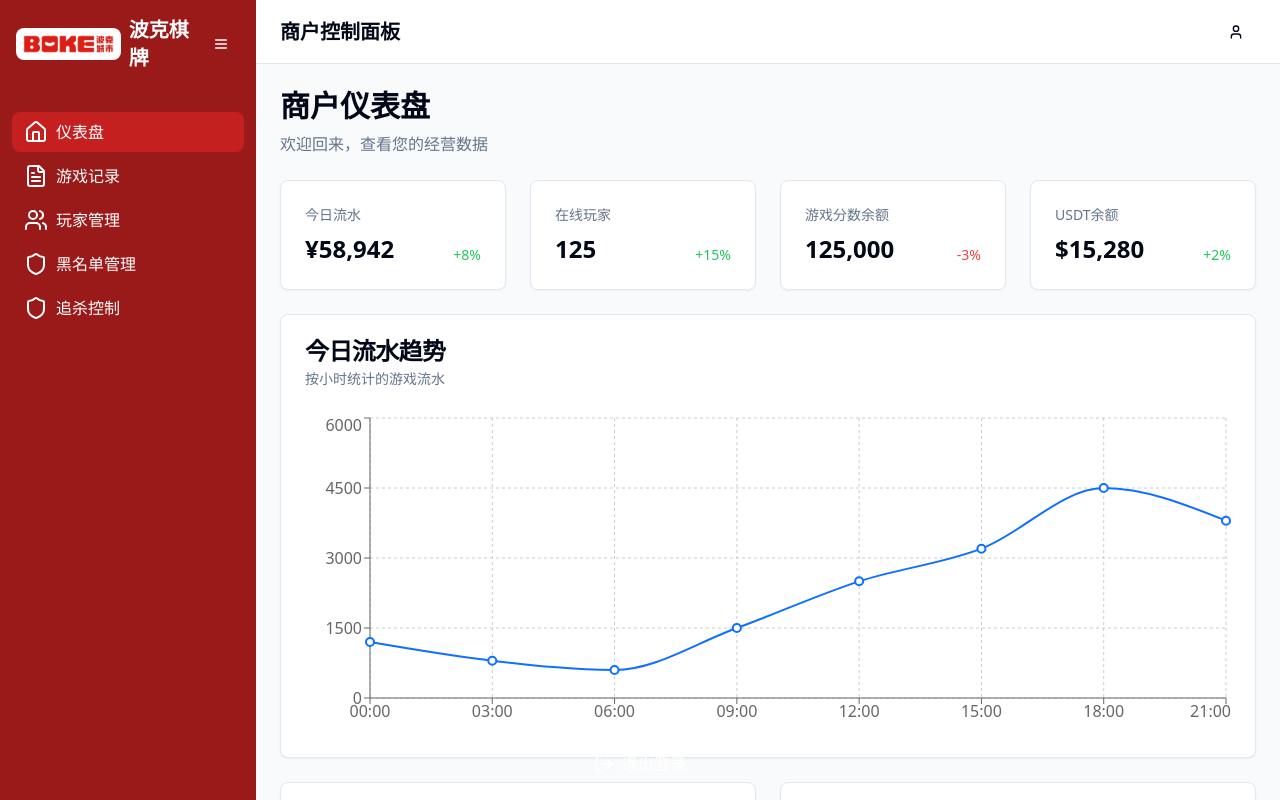
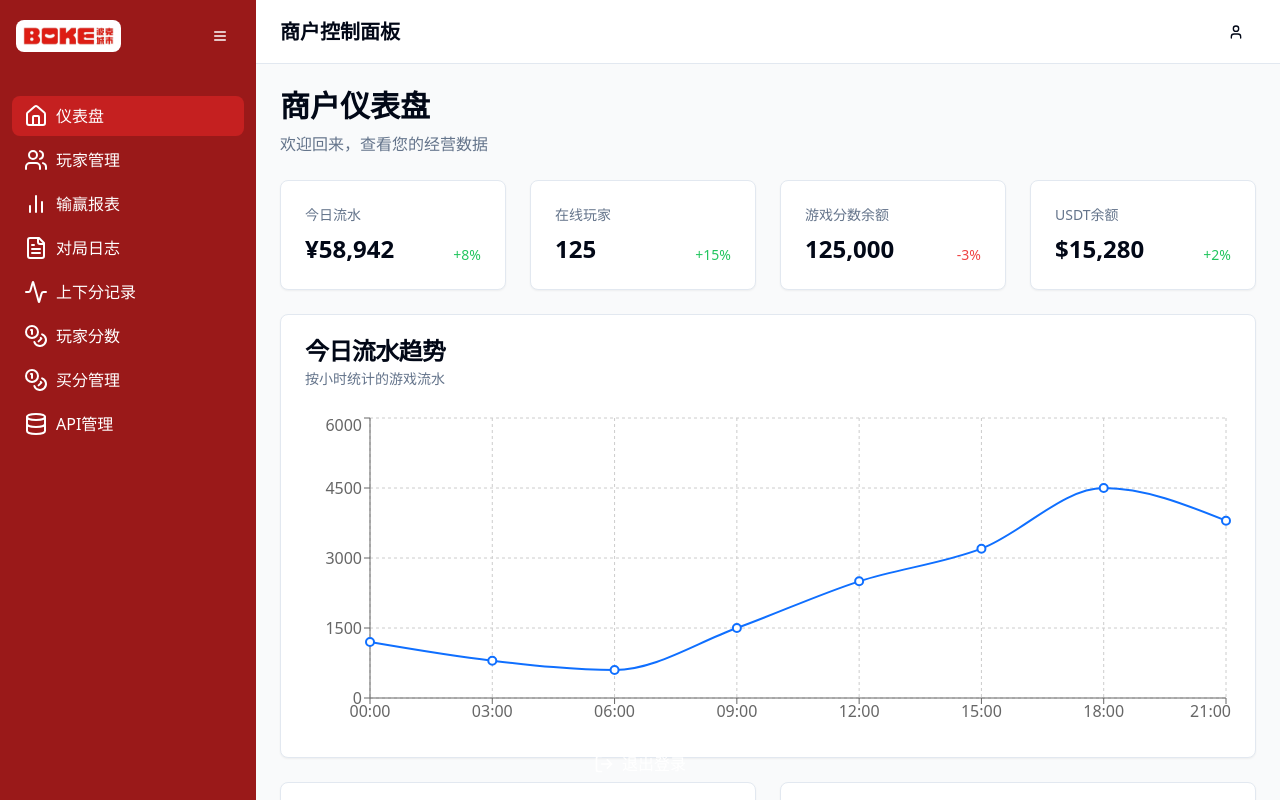
Before and after one commit to Tekoljw/BOKE, a React (Vite) app: page /merchant in a window 1280 px wide. Built offline with nearby package versions, Linux system fonts and the light colour scheme.

Commit message:
Refactor: Update navigation menu
Update navigation menu for different user roles.

```diff
--- a/src/App.tsx
+++ b/src/App.tsx
@@ -42,6 +42,12 @@ import MerchantPlayers from "./pages/merchant/Players";
 import MerchantBlacklist from "./pages/merchant/Blacklist";
 import MerchantControl from "./pages/merchant/Control";
 import ManufacturerDetail from "./pages/ManufacturerDetail";
+import MerchantWinLoss from "./pages/merchant/WinLoss";
+import MerchantGameLogs from "./pages/merchant/GameLogs";
+import MerchantTransactions from "./pages/merchant/Transactions";
+import MerchantBalances from "./pages/merchant/Balances";
+import MerchantCredit from "./pages/merchant/Credit";
+import MerchantApi from "./pages/merchant/Api";
 
 const queryClient = new QueryClient();
 
@@ -85,10 +91,13 @@ const App = () => (
           {/* Merchant Routes */}
           <Route path="/merchant" element={<MerchantLayout />}>
             <Route index element={<MerchantDashboard />} />
-            <Route path="game-records" element={<MerchantGameRecords />} />
             <Route path="players" element={<MerchantPlayers />} />
-            <Route path="blacklist" element={<MerchantBlacklist />} />
-            <Route path="control" element={<MerchantControl />} />
+            <Route path="win-loss" element={<MerchantWinLoss />} />
+            <Route path="game-logs" element={<MerchantGameLogs />} />
+            <Route path="transactions" element={<MerchantTransactions />} />
+            <Route path="balances" element={<MerchantBalances />} />
+            <Route path="credit" element={<MerchantCredit />} />
+            <Route path="api" element={<MerchantApi />} />
           </Route>
 
           {/* Catch-all route */}
--- a/src/components/layouts/AdminLayout.tsx
+++ b/src/components/layouts/AdminLayout.tsx
@@ -40,13 +40,12 @@ const AdminLayout: React.FC = () => {
     <div className="flex h-screen overflow-hidden bg-gray-50">
       <div className={`bg-sidebar text-white ${sidebarOpen ? 'w-64' : 'w-20'} transition-all duration-300 overflow-y-auto`}>
         <div className="flex items-center justify-between p-4">
-          <Link to="/" className={`flex items-center gap-2 ${!sidebarOpen && 'hidden'}`}>
+          <Link to="/" className="flex items-center">
             <img
               src="/lovable-uploads/530e81e8-804d-48ef-8b67-b896a5b21c01.png"
               alt="波克棋牌"
               className="h-8 w-auto"
             />
-            <span className="font-bold text-xl">波克棋牌</span>
           </Link>
           <Button
             variant="ghost"
--- a/src/components/layouts/AgentLayout.tsx
+++ b/src/components/layouts/AgentLayout.tsx
@@ -31,13 +31,12 @@ const AgentLayout: React.FC = () => {
     <div className="flex h-screen overflow-hidden bg-gray-50">
       <div className={`bg-sidebar text-white ${sidebarOpen ? 'w-64' : 'w-20'} transition-all duration-300 overflow-y-auto`}>
         <div className="flex items-center justify-between p-4">
-          <Link to="/" className={`flex items-center gap-2 ${!sidebarOpen && 'hidden'}`}>
+          <Link to="/" className="flex items-center">
             <img
               src="/lovable-uploads/135f811b-3eaa-41a9-ad61-5cd5143e0d4d.png"
               alt="波克棋牌"
               className="h-8 w-auto rounded-lg"
             />
-            <span className="font-bold text-xl">波克棋牌</span>
           </Link>
           <Button
             variant="ghost"
--- a/src/components/layouts/MerchantLayout.tsx
+++ b/src/components/layouts/MerchantLayout.tsx
@@ -1,3 +1,4 @@
+
 import React, { useState } from 'react';
 import { Outlet, Link, useLocation, useNavigate } from 'react-router-dom';
 import {
@@ -6,7 +7,10 @@ import {
   Menu,
   Home,
   FileText,
-  Shield,
+  BarChart2,
+  Activity,
+  Coins,
+  Database,
 } from 'lucide-react';
 import { Button } from "@/components/ui/button";
 import UserMenu from '../UserMenu';
@@ -18,10 +22,13 @@ const MerchantLayout: React.FC = () => {
 
   const navigationItems = [
     { path: '/merchant', label: '仪表盘', icon: <Home /> },
-    { path: '/merchant/game-records', label: '游戏记录', icon: <FileText /> },
     { path: '/merchant/players', label: '玩家管理', icon: <Users /> },
-    { path: '/merchant/blacklist', label: '黑名单管理', icon: <Shield /> },
-    { path: '/merchant/control', label: '追杀控制', icon: <Shield /> },
+    { path: '/merchant/win-loss', label: '输赢报表', icon: <BarChart2 /> },
+    { path: '/merchant/game-logs', label: '对局日志', icon: <FileText /> },
+    { path: '/merchant/transactions', label: '上下分记录', icon: <Activity /> },
+    { path: '/merchant/balances', label: '玩家分数', icon: <Coins /> },
+    { path: '/merchant/credit', label: '买分管理', icon: <Coins /> },
+    { path: '/merchant/api', label: 'API管理', icon: <Database /> },
   ];
 
   const handleLogout = () => {
@@ -33,13 +40,12 @@ const MerchantLayout: React.FC = () => {
     <div className="flex h-screen overflow-hidden bg-gray-50">
       <div className={`bg-sidebar text-white ${sidebarOpen ? 'w-64' : 'w-20'} transition-all duration-300 overflow-y-auto`}>
         <div className="flex items-center justify-between p-4">
-          <Link to="/" className={`flex items-center gap-2 ${!sidebarOpen && 'hidden'}`}>
+          <Link to="/" className="flex items-center">
             <img
               src="/lovable-uploads/135f811b-3eaa-41a9-ad61-5cd5143e0d4d.png"
               alt="波克棋牌"
               className="h-8 w-auto rounded-lg"
             />
-            <span className="font-bold text-xl">波克棋牌</span>
           </Link>
           <Button
             variant="ghost"
```
